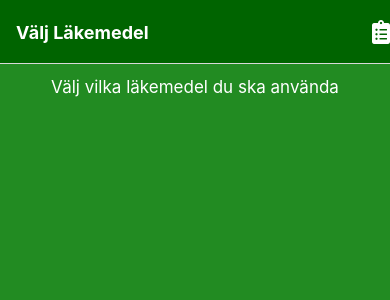
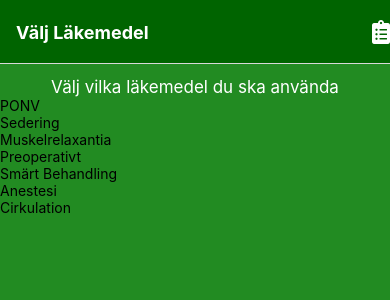
Before and after one commit to lelkespeter/medicine, a React Native app in the folder anesthesia-drugs/: screen / in a window 390 px wide. Shown: the top 300 px of the page. Built offline with nearby package versions, Linux system fonts and the light colour scheme.

Commit message:
outputting categories

```diff
--- /dev/null
+++ b/anesthesia-drugs/components/output/KategoriGridTile.js
@@ -0,0 +1,18 @@
+import {Pressable, StyleSheet, Text, View} from "react-native";
+import React from "react";
+
+const KategoriGridTile = ({catName}) => {
+  return (
+    <View>
+      <Pressable>
+        <View>
+          <Text>{catName}</Text>
+        </View>
+      </Pressable>
+    </View>
+  );
+};
+
+export default KategoriGridTile;
+
+const styles = StyleSheet.create({});
--- a/anesthesia-drugs/constants/category.js
+++ b/anesthesia-drugs/constants/category.js
@@ -9,7 +9,7 @@ const LMCategory = [
   },
   {
     catId: "c3",
-    catName: "Muskelrelax",
+    catName: "Muskelrelaxantia",
   },
   {
     catId: "c4",
--- a/anesthesia-drugs/screens/KategoriScreen.js
+++ b/anesthesia-drugs/screens/KategoriScreen.js
@@ -1,7 +1,13 @@
-import {StyleSheet, Text, View} from "react-native";
+import {FlatList, StyleSheet, Text, View} from "react-native";
 import React from "react";
 
 import {GlobalStyles} from "../constants/appColors";
+import LMCategory from "../constants/category";
+import KategoriGridTile from "../components/output/KategoriGridTile";
+
+function renderKategoriItem(itemData) {
+  return <KategoriGridTile catName={itemData.item.catName} />;
+}
 
 const KategoriScreen = () => {
   return (
@@ -12,6 +18,11 @@ const KategoriScreen = () => {
             Välj vilka läkemedel du ska använda
           </Text>
         </View>
+        <FlatList
+          data={LMCategory}
+          keyExtractor={(item) => item.catId}
+          renderItem={renderKategoriItem}
+        />
       </View>
     </>
   );
@@ -29,7 +40,7 @@ const styles = StyleSheet.create({
   },
   titleText: {
     fontSize: 17,
-    color: "white",
+    color: "#fff",
     textAlign: "center",
   },
 });
```
